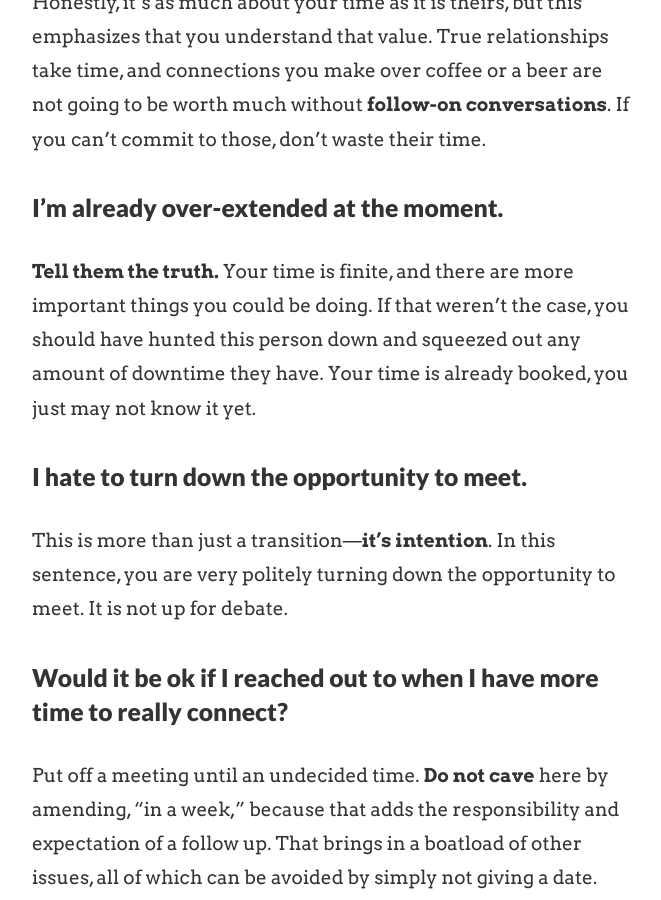
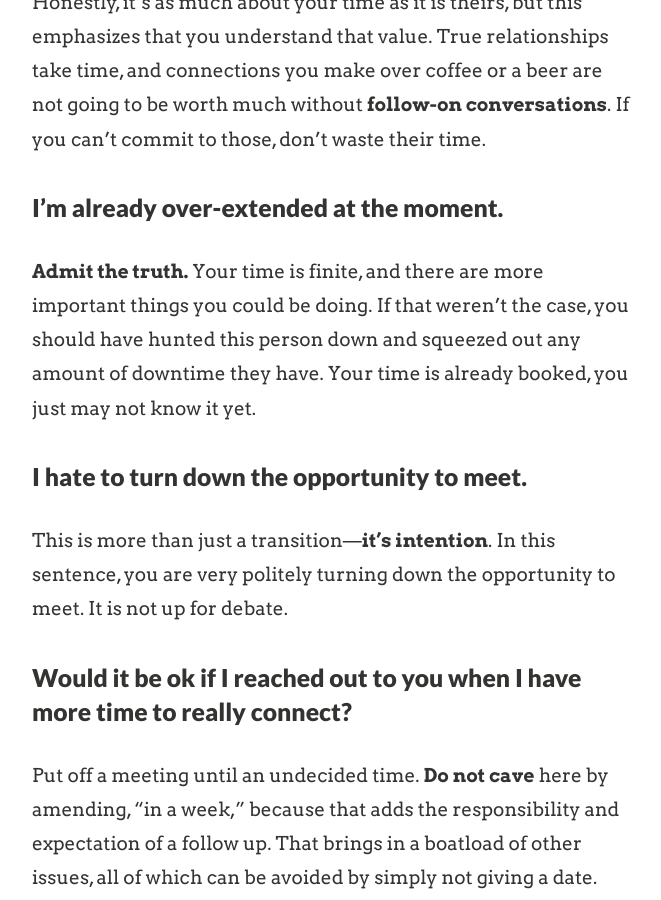
Before and after one commit to hijonathan/jonathan-kim.com, a Jekyll site: the page built from _posts/2013-09-09-how-to-say-no.md, in a window 1280 px wide and 900 px high, scrolled down 1715 px. Shown: the whole window, without its empty margins (398-1059 px from the left). Built offline with Jekyll 4.4.1, drawn with Linux system fonts in a browser that asks for light colours.

Commit message:
Typos and tweaks.

```diff
--- a/_posts/2013-09-09-how-to-say-no.md
+++ b/_posts/2013-09-09-how-to-say-no.md
@@ -32,13 +32,13 @@ Honestly, it's as much about your time as it is theirs, but this emphasizes that
 
 #### I'm already over-extended at the moment.
 
-__Tell them the truth.__ Your time is finite, and there are more important things you could be doing. If that weren't the case, you should have hunted this person down and squeezed out any amount of downtime they have. Your time is already booked, you just may not know it yet.
+__Admit the truth.__ Your time is finite, and there are more important things you could be doing. If that weren't the case, you should have hunted this person down and squeezed out any amount of downtime they have. Your time is already booked, you just may not know it yet.
 
 #### I hate to turn down the opportunity to meet.
 
 This is more than just a transition&mdash;__it's intention__. In this sentence, you are very politely turning down the opportunity to meet. It is not up for debate.
 
-#### Would it be ok if I reached out to when I have more time to really connect?
+#### Would it be ok if I reached out to you when I have more time to really connect?
 
 Put off a meeting until an undecided time. __Do not cave__ here by amending, "in a week," because that adds the responsibility and expectation of a follow up. That brings in a boatload of other issues, all of which can be avoided by simply not giving a date.
 
```
